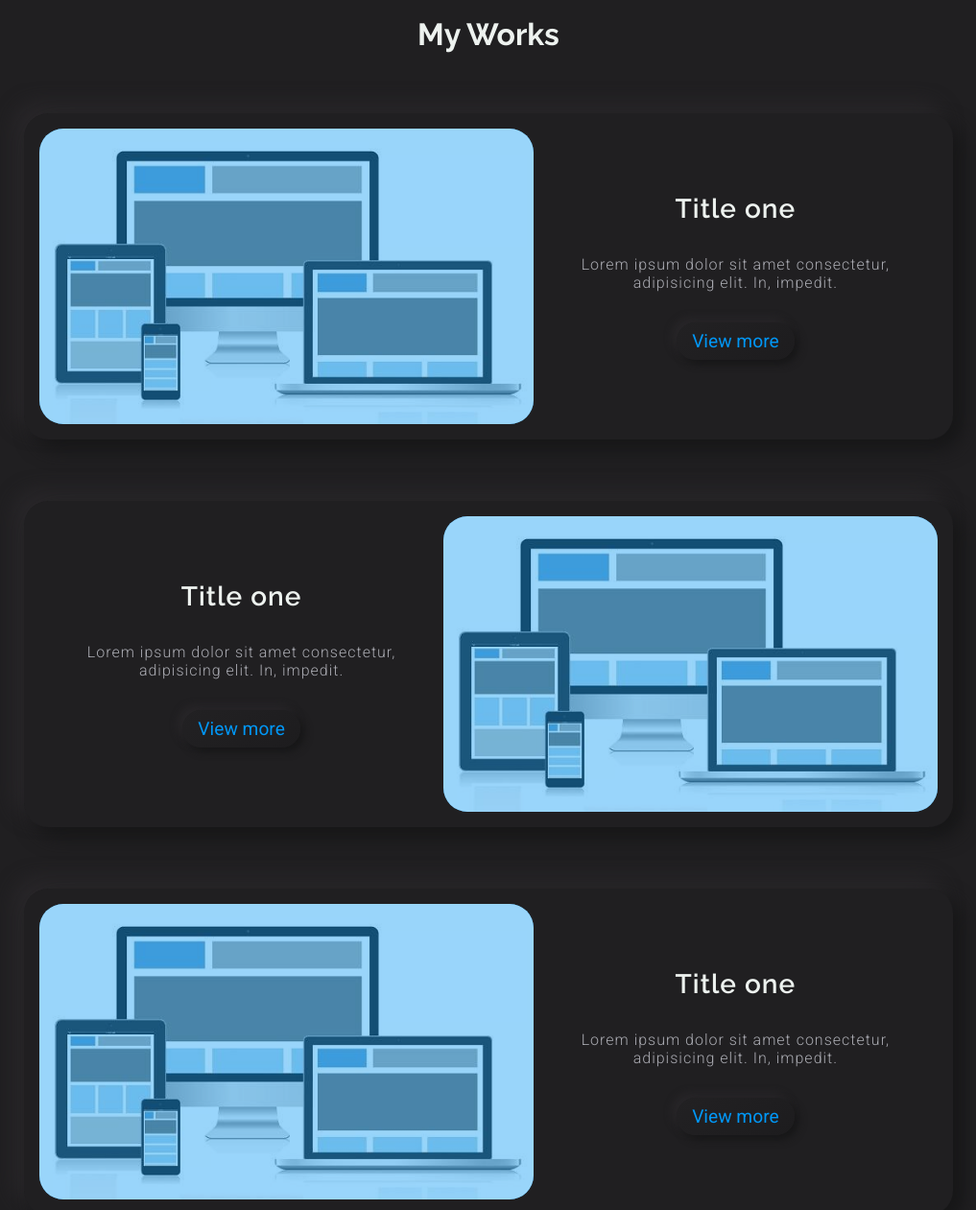
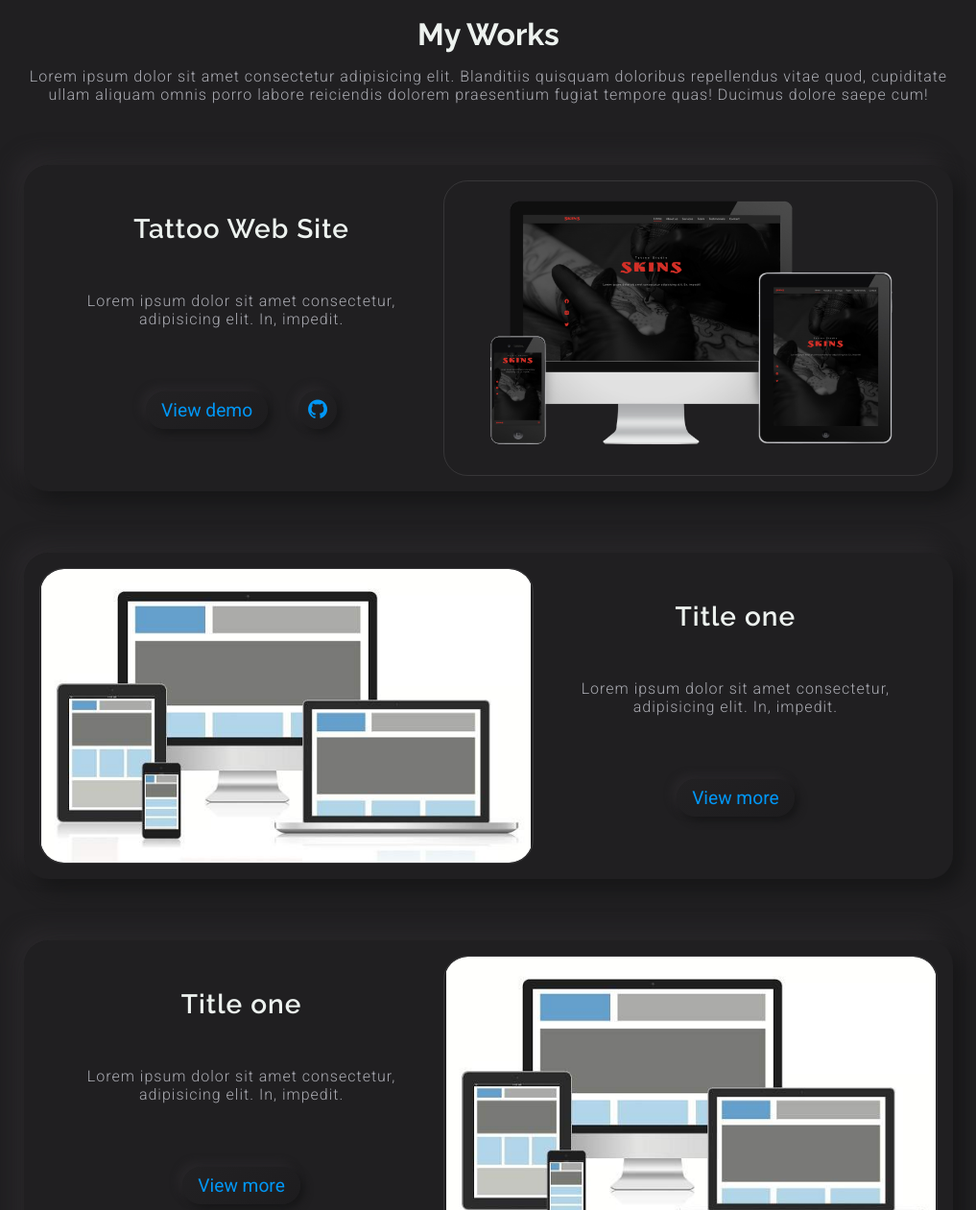
Before and after one commit to MaximilianoLatorre/portfile, a plain HTML site: page index.html in a window 1280 px wide. Shown: the part 1539-2800 px from the top of the page at 96% size, without its empty margins (131-1148 px from the left). Drawn offline with nearby package versions, Linux system fonts and the light colour scheme.

Commit message:
add first proyect

```diff
--- a/css/styles.css
+++ b/css/styles.css
@@ -245,7 +245,7 @@ body {
     border-radius: 25px;
     background: var(--bgButton);
     box-shadow: var(--shadowButton);
-    margin: 16px auto;
+    margin: 16px;
     transition: background-color 0.2s ease-out, color 0.2s ease-out;
 }
 
@@ -315,6 +315,14 @@ body {
     padding: 2.5rem 0 1.5rem 0;
 }
 
+.works__description {
+    color: var(--text);
+    text-align: center;
+    font-size: var(--normal-font-size);
+    line-height: 1.2rem;
+    letter-spacing: 1px;
+}
+
 .works .work-card {
     padding: 16px;
     width: 100%;
@@ -329,39 +337,64 @@ body {
 }
 
 .works .work-card .img-card {
+    border: 1px solid rgba(255, 255, 255, 0.1);
     border-radius: 25px;
-    background: var(--skyblue);
     height: 60%;
     width: 100%;
+    overflow: hidden;
 }
 
 .works .work-card .img-card img {
     width: 100%;
     height: 100%;
-    object-fit: cover;
+    object-fit: contain;
     border-radius: 25px;
-    opacity: 0.6;
-    transition: opacity 0.3s ease;
+    transition: opacity 0.4s ease-in-out, transform 0.4s ease-in-out;
 }
 
 .works .work-card .img-card img:hover {
     opacity: 1;
+    transform: scale(1.2);
 }
 
 .works .work-card .content-texts {
     display: flex;
     flex-direction: column;
     align-items: center;
+    justify-content: space-around;
     height: 40%;
 }
 
 .works .work-card .content-texts h3 {
     color: var(--title);
-    margin: 16px;
     font-size: var(--h2-font-size);
     font-family: var(--title-font);
     font-weight: var(--font-semi-bold);
     letter-spacing: 1px;
+}
+
+.card__button__content {
+    display: flex;
+    align-items: center;
+}
+
+.button__icon {
+    display: flex;
+    justify-content: center;
+    align-items: center;
+    font-size: 1.5rem;
+    text-decoration: none;
+    width: 2.5rem;
+    height: 2.5rem;
+    color: var(--skyblue);
+    border-radius: 50%;
+    background: var(--bgButton);
+    box-shadow: var(--shadowButton);
+    margin: 16px;
+    transition: background-color 0.2s ease-out;
+}
+.button__icon:hover {
+    background: rgba(1, 151, 246, 0.2);
 }
 
 /* ===================== Fin Works ============================== */
@@ -372,10 +405,8 @@ body {
 }
 
 .contact .contact-card {
-    width: 100%;
-    max-width: 1000px;
     height: 500px;
-    margin: 32px auto 64px auto;
+    margin: 2.5rem 0 1rem 0;
     display: flex;
     align-items: center;
     justify-content: space-evenly;
@@ -395,7 +426,6 @@ body {
 .contact .contact-card form input {
     margin: 16px;
     border: none;
-    font-family: "raleway", sans-serif;
     color: var(--text);
     font-size: 16px;
     text-align: center;
@@ -454,6 +484,23 @@ body {
 }
 /* ================= Fin Contact me =========================== */
 
+/* ================= FOOTER =========================== */
+.footer {
+    padding-bottom: 3.5rem;
+    display: flex;
+    justify-content: center;
+}
+
+.copyright {
+    font-size: var(--smaller-font-size);
+    color: var(--text);
+}
+
+.mail__footer {
+    color: var(--skyblue);
+    text-decoration: none;
+}
+
 /* =================== MEDIA QUERYS ==================== */
 @media (min-width: 768px) {
     .mobile-header {
@@ -491,8 +538,9 @@ body {
 
     .works .work-card .content-texts {
         align-items: center;
-        justify-content: center;
+        justify-content: space-evenly;
         width: 45%;
+        height: 100%;
     }
 
     .works .work-card:nth-child(odd) {
@@ -501,6 +549,7 @@ body {
 
     .navbar {
         width: 100%;
+        height: 3rem;
         display: flex;
         justify-content: space-between;
         align-items: center;
@@ -510,11 +559,10 @@ body {
         display: block;
         color: var(--skyblue);
         text-decoration: none;
-        font-size: 1rem;
+        font-size: var(--h3-font-size);
         text-transform: uppercase;
-        margin: 14px 0;
-        font-family: "Roboto", sans-serif;
-        font-weight: 700;
+        font-family: var(--title-font);
+        font-weight: 600;
         transition: text-shadow 0.2s ease-in-out;
         letter-spacing: 2px;
     }
@@ -537,9 +585,7 @@ body {
         text-decoration: none;
         letter-spacing: 1px;
         margin-left: 16px;
-        font-size: 1rem;
-        font-family: "Roboto", sans-serif;
-        font-weight: 400;
+        font-size: var(--normal-font-size);
         padding: 6px 12px;
         border-radius: 25px;
         transition: 0.3s ease-in-out;
--- a/index.html
+++ b/index.html
@@ -70,10 +70,29 @@
     </section>
     <!-- End About section -->
 
-    <!-- Works section -->
+    <!-- ==================== Works ==================== -->
     <section id="works" class="works container">
         <h1 class="title">My Works</h1>
+        <p class="works__description">Lorem ipsum dolor sit amet consectetur adipisicing elit. Blanditiis quisquam doloribus repellendus vitae quod, cupiditate ullam aliquam omnis porro labore reiciendis dolorem praesentium fugiat tempore quas! Ducimus dolore saepe cum!</p>
 
+        <!-- ==================== Card 1 ==================== -->
+        <div class="work-card">
+            <div class="img-card">
+                <img src="img/Tattoo-Web-Responsive.png" alt="">
+            </div>
+            <div class="content-texts">
+                <h3>Tattoo Web Site</h3>
+                <p class="text">
+                    Lorem ipsum dolor sit amet consectetur, adipisicing elit. In, impedit.
+                </p>
+                <div class="card__button__content">
+                    <a href="https://maximilianolatorre.github.io/tattoo-web/" class="button" target="_blank">View demo</a>
+                    <a href="https://github.com/MaximilianoLatorre/tattoo-web" class="button__icon" target="_blank"><i class='bx bxl-github'></i></a>
+                </div>
+            </div>
+        </div>
+
+        <!-- ==================== Card 2 ==================== -->
         <div class="work-card">
             <div class="img-card">
                 <img src="img/responsive.jpg" alt="">
@@ -87,6 +106,7 @@
             </div>
         </div>
 
+        <!-- ==================== Card 3 ==================== -->
         <div class="work-card">
             <div class="img-card">
                 <img src="img/responsive.jpg" alt="">
@@ -99,18 +119,8 @@
                 <a href="#" class="button">View more</a>
             </div>
         </div>
-        <div class="work-card">
-            <div class="img-card">
-                <img src="img/responsive.jpg" alt="">
-            </div>
-            <div class="content-texts">
-                <h3>Title one</h3>
-                <p class="text">
-                    Lorem ipsum dolor sit amet consectetur, adipisicing elit. In, impedit.
-                </p>
-                <a href="#" class="button">View more</a>
-            </div>
-        </div>
+
+        <!-- ==================== Card 4 ==================== -->
         <div class="work-card">
             <div class="img-card">
                 <img src="img/responsive.jpg" alt="">
@@ -123,9 +133,8 @@
                 <a href="#" class="button">View more</a>
             </div>
     </section>
-    <!-- End Works section -->
 
-    <!-- Contact section -->
+    <!-- ==================== Contact ==================== -->
     <section id="contact" class="contact container">
         <h1 class="title">Contact me</h1>
         <div class="contact-card">
@@ -145,7 +154,11 @@
             </form>
         </div>
     </section>
-    <!-- End Contact section -->
+
+    <!-- ========== FOOTER ========== -->
+    <footer class="footer">
+        <span class="copyright">&copy; Copyright 2021 <a class="mail__footer" href="mailto: latorremaxi@gmail.com" target="_blank">Maximiliano Latorre</a>. All rights reserved.</span>
+    </footer>
 
     <script src="js/scripts.js"></script>
 </body>
```
Also changed, not shown: img/Tattoo-Web-Responsive.png (added), img/her02.jfif (deleted), img/hero1.jpg (deleted), img/peter-sjo-Nxy-6QwGMzA-unsplash.jpg (deleted).
